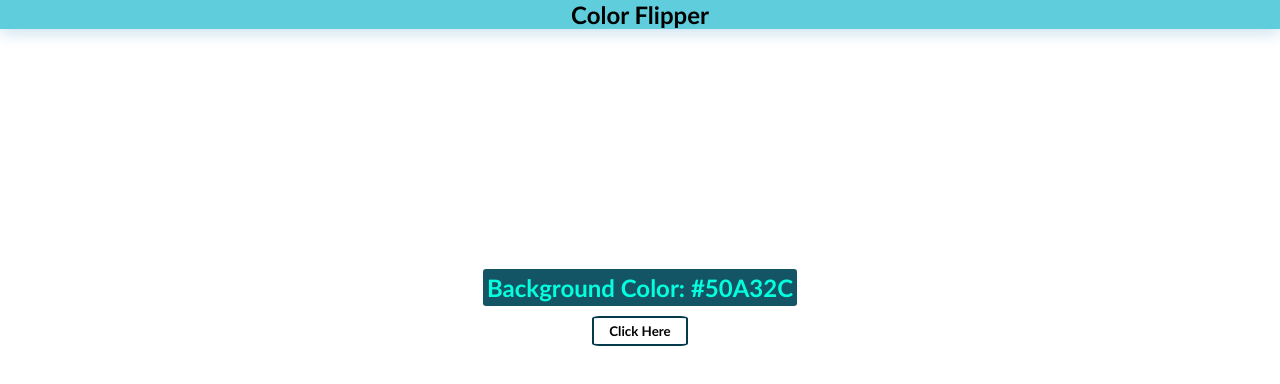
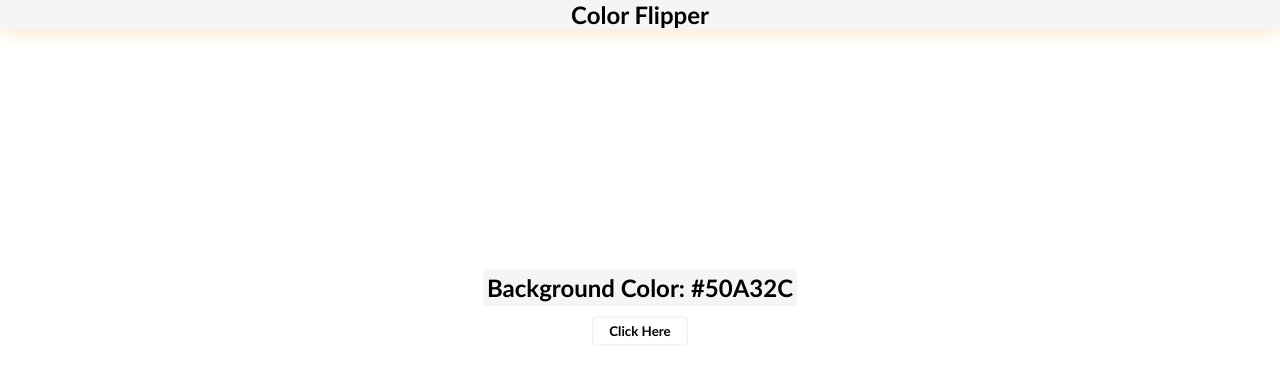
Before and after one commit to hafsahali/Color-flipper, a plain HTML site: page index.html in a window 1280 px wide. Drawn offline with Linux system fonts and the light colour scheme.

Commit message:
worked on my UI

```diff
--- a/style.css
+++ b/style.css
@@ -10,9 +10,9 @@
 }
 .navbar h2{
     text-align: center;
-    background-color: rgb(95, 205, 219);
+    background-color: whitesmoke;
     font-weight: bold;
-    box-shadow:  0 5px 15px rgba(22, 116, 179, 0.2);
+    box-shadow:  0 5px 15px blanchedalmond;
 }
 .main{
     justify-content: center;
@@ -22,8 +22,8 @@
     padding-top: 15rem;
 }
 .main h2{
-    background-color:#135564;
-    color:#05ffde;
+    background-color:whitesmoke;
+    color:black;
     overflow: hidden;
     margin-left: 35%;
     margin-right: 35%;
@@ -38,7 +38,7 @@
     justify-content: baseline;
     margin: 10px;
     background-color: transparent;
-    border: solid rgb(3, 57, 73) 2px;
+    border: solid whitesmoke 2px;
     border-radius: 8%;
     background-color: transparent;
     font-family: 'Trebuchet MS', 'Lucida Sans Unicode', 'Lucida Grande', 'Lucida Sans', Arial, sans-serif;
@@ -50,5 +50,5 @@ button:active {
     box-shadow: 0 0.1rem rgba(255, 255, 255, 0.95);
   }
 .main button:hover{
-    background-color: rgb(6, 255, 243);
+    background-color: whitesmoke;
 }
```
